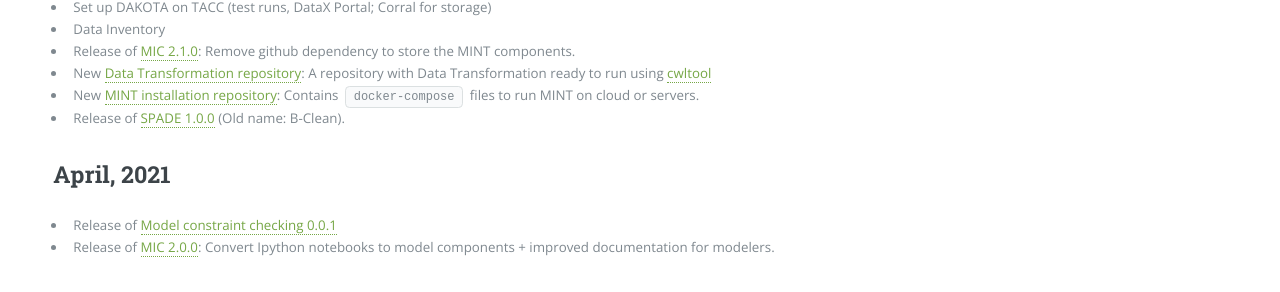
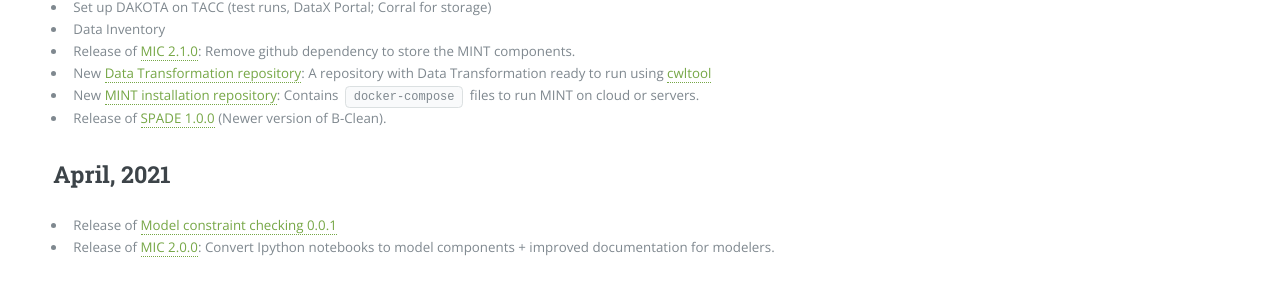
Before and after one commit to KnowledgeCaptureAndDiscovery/MINT, a Jekyll site: the page built from releases.md, in a window 1280 px wide and 900 px high. Shown: the part 375-667 px from the top of the window. Built offline with Jekyll 4.4.1, drawn with Linux system fonts in a browser that asks for light colours.

Commit message:
Update releases.md

```diff
--- a/releases.md
+++ b/releases.md
@@ -14,7 +14,7 @@
  * Release of [MIC 2.1.0](https://github.com/mintproject/mic/releases/tag/2.1.0): Remove github dependency to store the MINT components.
  * New [Data Transformation repository](https://github.com/mintproject/dt_collection/): A repository with Data Transformation ready to run using [cwltool](https://github.com/common-workflow-language/cwltool)
  * New [MINT installation repository](https://github.com/mintproject/installation_public): Contains `docker-compose` files to run MINT on cloud or servers.
- * Release of [SPADE 1.0.0](https://github.com/minhptx/spade) (Old name: B-Clean).
+ * Release of [SPADE 1.0.0](https://github.com/minhptx/spade) (Newer version of B-Clean).
 
 ## April, 2021
 
```
